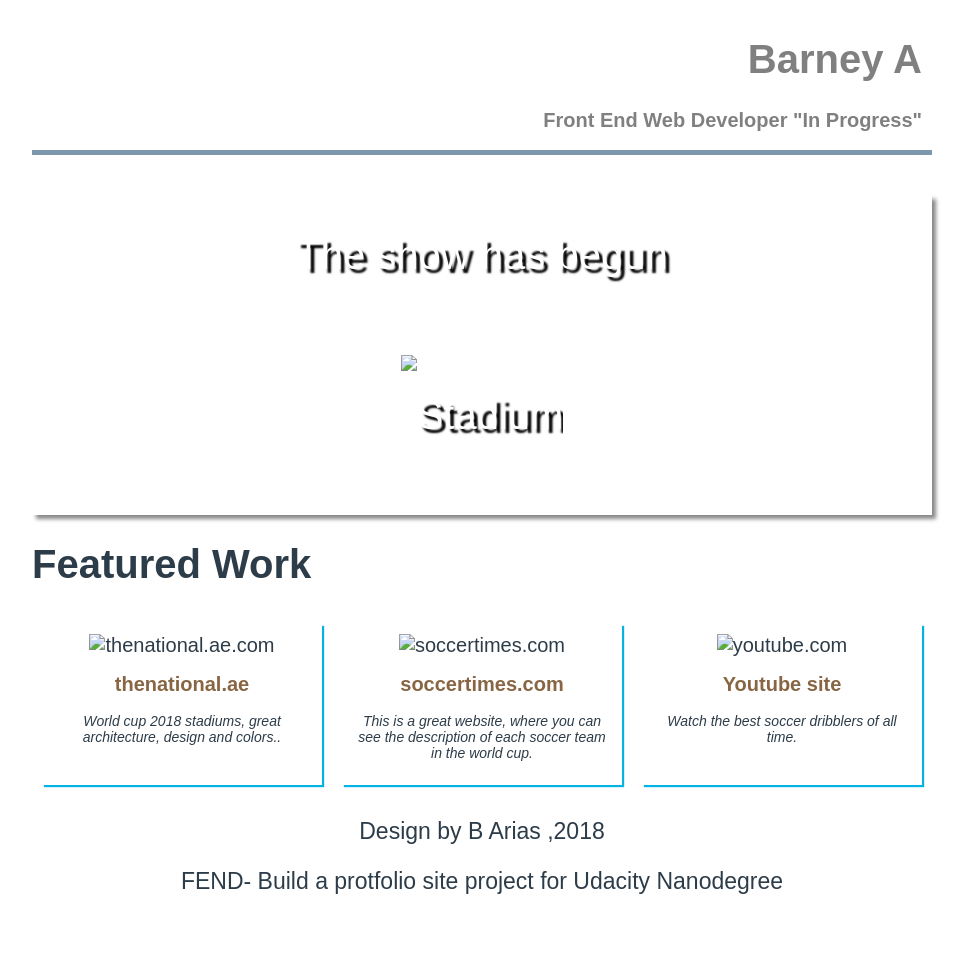
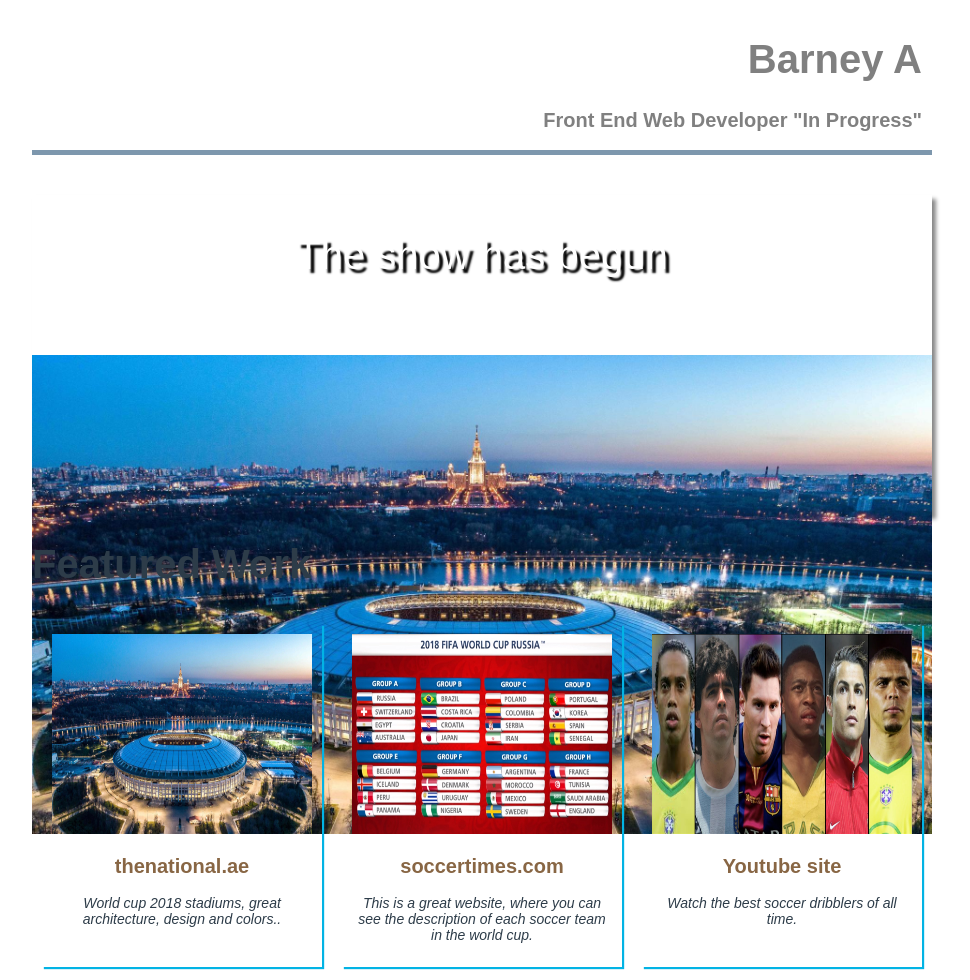
Before and after one commit to baricai/Portfolio-site-project, a plain HTML site: page index.html in a window 1280 px wide. Shown: the top 980 px of the page, without its empty margins (158-1128 px from the left). Before the commit the page ends 895 px from the top, so only its background shows below. Drawn offline with Linux system fonts and the light colour scheme.

Commit message:
Update index.html

```diff
--- a/index.html
+++ b/index.html
@@ -21,7 +21,7 @@
 	<div class="center" id="udacity-view">
 	<div class="container">
 		<p title="udacity amazing platform">The show has begun</p>
-		<img src="Image/stadium.jpg" alt="Stadium" style="width:100%;">
+		<img src="stadium.jpg" alt="Stadium" style="width:100%;">
 	</div>
 	</div>
 
@@ -33,7 +33,7 @@
 
 		<article class="style-card">
 			<div class="chunk" id="c1">
-				<img src="Image/stadium.JPG" alt="thenational.ae.com">
+				<img src="stadium.jpg" alt="thenational.ae.com">
 				<h2 class="my-link"><a href="https://www.thenational.ae/sport/football/all-12-russia-2018-world-cup-stadiums-in-pictures-1.728691/" target="_blank">thenational.ae</a></h2>
 				<p>World cup 2018 stadiums, great architecture, design and colors..</p>
 			</div>
@@ -41,7 +41,7 @@
 
 		<article class="style-card">
 			<div class="chunk" id="c2">
-				<img src="Image/soccer-teams-2018.jpg" alt="soccertimes.com">
+				<img src="soccer-teams-2018.jpg" alt="soccertimes.com">
 				<h2 class="my-link"><a href="https://soccertimes.com/world-cup/group-teams/" target="_blank">soccertimes.com</a></h2>
 				<p>This is a great website, where you can see the description of each soccer team in the world cup.</p>
 			</div>
@@ -49,7 +49,7 @@
 
 		<article class="style-card">
 			<div class="chunk" id="c3">
-				<img src="Image/best-soccer-players.jpg" alt="youtube.com">
+				<img src="best-soccer-players.jpg" alt="youtube.com">
 				<h2 class="my-link"><a href="https://www.youtube.com/watch?v=Amp6Q6j0Vko/" target="_blank">Youtube site</a></h2>
 				<p>Watch the best soccer dribblers of all time.</p>
 			</div>
```
